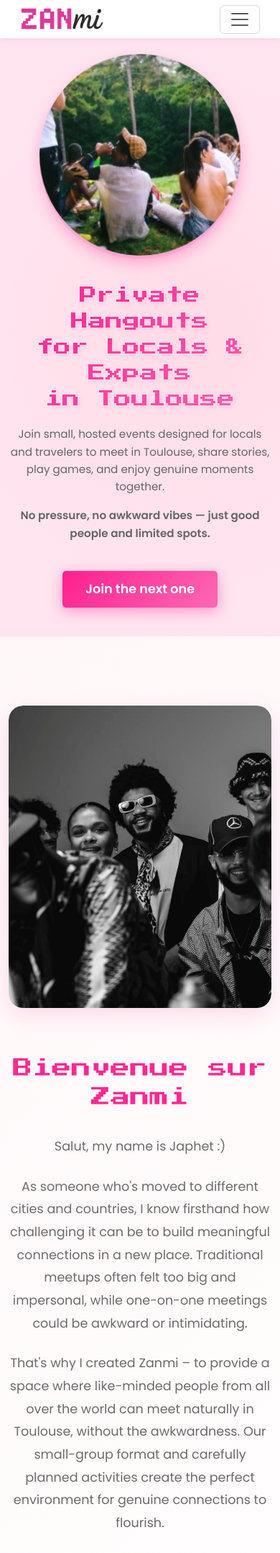
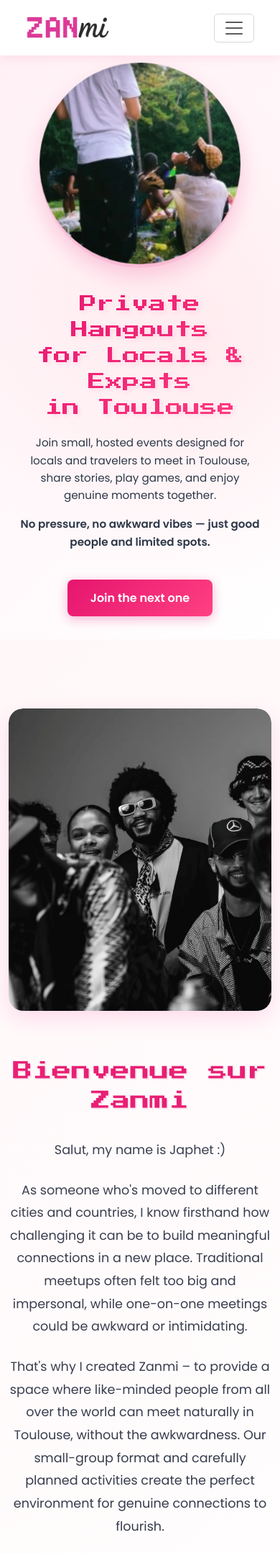
Before and after one commit to jafty/zanmi, a Django app: template zanmi_project/templates/events_app/landing.html in a window 390 px wide. Shown: the top 2157 px of the page at 72% size. Run offline with Django 3.2, Linux system fonts and the light colour scheme; the template is opened without the code that fills it, so the values that code supplies are empty; some libraries are stand-ins or nearby versions.

Commit message:
new css and brevo

```diff
--- a/zanmi_project/static/css/main_style.css
+++ b/zanmi_project/static/css/main_style.css
@@ -9,14 +9,22 @@
 /* ========================== */
 
 :root {
-    --primary: #ff1f8e;
-    --secondary: #7d3ac1;
+    /* Enhanced color palette with better contrast */
+    --primary: #e6156f;          /* Darker pink for better readability */
+    --secondary: #6a1b9a;        /* Deep purple for accents */
     --background: #fff;
-    --text: #333;
-    --gradient: linear-gradient(135deg, #ff1f8e 0%, #ff69b4 100%);
-    --pink-light: #ffe5f0;
-    --pink-accent: #ffb8e2;
-    --cta-gradient: linear-gradient(135deg, #7d3ac1 0%, #9b4beb 100%);
+    --text: #2d3748;            /* Darker text for better contrast */
+    --gradient: linear-gradient(135deg, #e6156f 0%, #ff4081 100%);
+    --pink-light: #fff0f5;      /* Lighter pink background */
+    --pink-accent: #ff4081;     /* Brighter pink for accents */
+    --cta-gradient: linear-gradient(135deg, #6a1b9a 0%, #9c27b0 100%);
+
+    /* Spacing system */
+    --spacing-xs: 0.5rem;
+    --spacing-sm: 1rem;
+    --spacing-md: 1.5rem;
+    --spacing-lg: 2rem;
+    --spacing-xl: 3rem;
 }
 
 /* ========================== */
@@ -34,14 +42,18 @@ a {
 body {
     font-family: 'Poppins', sans-serif;
     color: var(--text);
-    overflow-x: hidden;
-    background: var(--pink-light);
+    line-height: 1.6;
+    -webkit-font-smoothing: antialiased;
+    font-size: 16px;
     margin: 0;
     padding: 0;
-    font-size: 16px;
-    line-height: 1.6;
-    -webkit-font-smoothing: antialiased;
-    text-rendering: optimizeLegibility;
+    overflow-x: hidden;
+}
+
+h1, h2, h3, h4, h5, h6 {
+    color: var(--text);
+    line-height: 1.2;
+    margin-bottom: var(--spacing-md);
 }
 
 @keyframes float {
@@ -63,23 +84,31 @@ h2 {
 h3 {
     font-size: 1.2rem;
 }
+
 .pixel-text {
     font-family: 'Press Start 2P', cursive;
     line-height: 1.5;
+    color: var(--primary);
+    text-shadow: 2px 2px 0px rgba(230, 21, 111, 0.1);
 }
 
 .primary-btn {
     background: var(--gradient);
     color: white;
+    padding: 0.8rem 2rem;
+    font-weight: 600;
+    border-radius: 8px;
+    transition: all 0.3s ease;
+    box-shadow: 0 4px 15px rgba(230, 21, 111, 0.3);
     border: none;
-    padding: 0.7rem 2rem;
-    font-size: 1.1rem;
-    font-weight: 600;
-    border-radius: 5px;
-    transition: all 0.3s ease;
-    box-shadow: 0 5px 20px rgba(255, 31, 142, 0.4);
     display: inline-block;
-    margin-top: 2rem;
+    text-decoration: none;
+}
+
+.primary-btn:hover {
+    transform: translateY(-2px);
+    box-shadow: 0 6px 20px rgba(230, 21, 111, 0.4);
+    color: white;
 }
 
 .google-btn {
@@ -110,9 +139,25 @@ h3 {
   margin-top: 1.5rem;
 }
 
-.text-center a:hover {
-    color: #ff69b4;
-}
+a:hover {
+    color: var(--secondary);
+}
+
+/* Utility Classes */
+.text-center { text-align: center; }
+.text-left { text-align: left; }
+.text-right { text-align: right; }
+
+.mb-1 { margin-bottom: 0.5rem; }
+.mb-2 { margin-bottom: 1rem; }
+.mb-3 { margin-bottom: 1.5rem; }
+.mb-4 { margin-bottom: 2rem; }
+
+.mt-1 { margin-top: 0.5rem; }
+.mt-2 { margin-top: 1rem; }
+.mt-3 { margin-top: 1.5rem; }
+.mt-4 { margin-top: 2rem; }
+
 
 /* Google button */
 
@@ -167,10 +212,15 @@ h3 {
 /* ========================== */
 
 .navbar {
-    background: white;
-    box-shadow: 0 2px 10px rgba(255, 31, 142, 0.1);
-    min-height: 40px;
-    padding: 0.25rem 1rem;
+    background: rgba(255, 255, 255, 0.95);
+    backdrop-filter: blur(10px);
+    box-shadow: 0 2px 15px rgba(230, 21, 111, 0.1);
+    padding: var(--spacing-sm) var(--spacing-md);
+    position: fixed;
+    top: 0;
+    left: 0;
+    right: 0;
+    z-index: 1000;
 }
 
 .navbar-brand img {
@@ -234,21 +284,7 @@ li.nav-item {
 /*         HERO SECTION       */
 /* ========================== */
 
-.hero {
-    min-height: calc(100vh - 40px);
-    margin-top: 40px;
-    display: flex;
-    align-items: center;
-    background: var(--pink-light);
-    padding-bottom: 40px;
-    padding-top: 40px;
-    overflow: hidden;
-    position: relative;
-}
-
-.hero .container {
-    z-index: 1;
-}
+
 
 .hero h1 {
     font-size: 2rem;
@@ -262,7 +298,28 @@ li.nav-item {
 .hero p {
     font-size: 1.1rem;
     margin-bottom: 1rem;
-    color: #666;
+    color: var(--text);
+}
+
+.hero {
+    min-height: calc(100vh - 60px);
+    margin-top: 60px; /* Add margin to account for fixed navbar */
+    display: flex;
+    align-items: center;
+    background: linear-gradient(135deg, var(--pink-light) 0%, #fff 100%);
+    padding: var(--spacing-xl) 0;
+    position: relative;
+    overflow: hidden;
+}
+
+.hero::after {
+    background: radial-gradient(circle at 70% 50%, rgba(255, 182, 193, 0.2) 0%, transparent 70%);
+}
+
+
+.hero .container {
+    position: relative;
+    z-index: 2;
 }
 
 .hero-image {
@@ -271,27 +328,80 @@ li.nav-item {
     align-items: center;
     position: relative;
     width: 100%;
-    max-width: 550px;
+    max-width: 500px;
     margin: 0 auto;
 }
 
 .hero-circle {
     width: 100%;
-    max-width: 600px;
-    aspect-ratio: 1/1;
+    aspect-ratio: 1;
     border-radius: 50%;
     overflow: hidden;
-    box-shadow: 0 10px 20px rgba(255, 31, 142, 0.3);
+    box-shadow: 0 15px 30px rgba(230, 21, 111, 0.2);
     position: relative;
+    transition: transform 0.3s ease;
 }
 
 .hero-circle img {
     width: 100%;
     height: 100%;
     object-fit: cover;
-    object-position: center right;
     display: block;
 }
+
+/* Responsive fixes */
+@media (max-width: 768px) {
+    :root {
+        --spacing-xl: 2rem;
+    }
+
+    .hero {
+        padding-top: calc(var(--spacing-xl) + 20px);
+        min-height: auto;
+        text-align: center;
+    }
+
+    .hero .row {
+        flex-direction: column-reverse;
+    }
+
+    .hero-image {
+        max-width: 280px;
+        margin-bottom: 2rem;
+    }
+
+    .hero h1 {
+        font-size: 1.5rem;
+    }
+
+    .hero p {
+        font-size: 0.95rem;
+    }
+
+    .about-img {
+        max-width: 280px;
+        margin-bottom: 2rem;
+    }
+
+    .footer-links {
+        flex-direction: column;
+    }
+
+    .separator {
+        display: none;
+    }
+
+    .footer-links a {
+        padding: 0.5rem 0;
+    }
+}
+
+
+.hero-circle:hover {
+    transform: scale(1.02);
+}
+
+
 
 /* Halo */
 .hero-image::before {
@@ -312,44 +422,6 @@ li.nav-item {
 }
 
 
-/* Responsive layout */
-@media (max-width: 768px) {
-    .hero {
-        flex-direction: column;
-        justify-content: center;
-        padding-top: 40px;
-        text-align: center;
-        height: auto; /* sur mobile, on laisse respirer un peu */
-        min-height: calc(100vh - 25px);
-    }
-
-    .hero .row {
-        flex-direction: column-reverse;
-    }
-
-    .hero-image {
-        margin-bottom: 2rem;
-        max-width: 280px;
-    }
-
-    .hero h1 {
-        font-size: 1.5rem;
-    }
-
-    .hero p {
-        font-size: 0.95rem;
-    }
-
-    .hero-circle {
-        max-width: 100%;
-    }
-
-    .hero-image::before {
-        max-width: 100%;
-        max-height: 100%;
-    }
-}
-
 
 
 
@@ -434,7 +506,7 @@ li.nav-item {
 .story-text {
     font-size: 1.1rem;
     line-height: 1.8;
-    color: #666;
+    color: var(--text);
     margin-bottom: 1.5rem;
 }
 
@@ -1771,3 +1858,18 @@ textarea.form-control {
         padding: 1.5rem;
     }
 }
+
+/* Responsive improvements */
+@media (max-width: 768px) {
+    :root {
+        --spacing-xl: 2rem;
+    }
+
+    .hero {
+        padding: var(--spacing-lg) var(--spacing-sm);
+    }
+
+    .feature-card {
+        padding: var(--spacing-md);
+    }
+}
--- a/zanmi_project/templates/events_app/landing.html
+++ b/zanmi_project/templates/events_app/landing.html
@@ -131,7 +131,7 @@
 
         <a aria-label="Sign up now" href="{% url 'register' %}" class="primary-btn mt-4">Sign up now</a>
 
-        <p style="color: white; font-weight: 600; text-shadow: 1px 1px 3px rgba(0,0,0,0.6);">
+        <p style="color: #a00057; font-weight: 600; margin-top: 25px;">
             ⚠️ Only 20 spots — selected manually, not by algorithm.
         </p>
 
@@ -152,7 +152,6 @@
 <section class="why-zanmi">
     <div class="container">
         <h2 class="pixel-text text-center">Why Join Zanmi?</h2>
-        <p class="text-center mb-5"><strong>Every hangout is small, intentional, and full of good energy.</strong></p>
 
         <div class="row g-4">
             <div class="col-lg-4">
```
Also changed, not shown: other parts of zanmi_project/static/css/main_style.css (+44 -20 lines).
